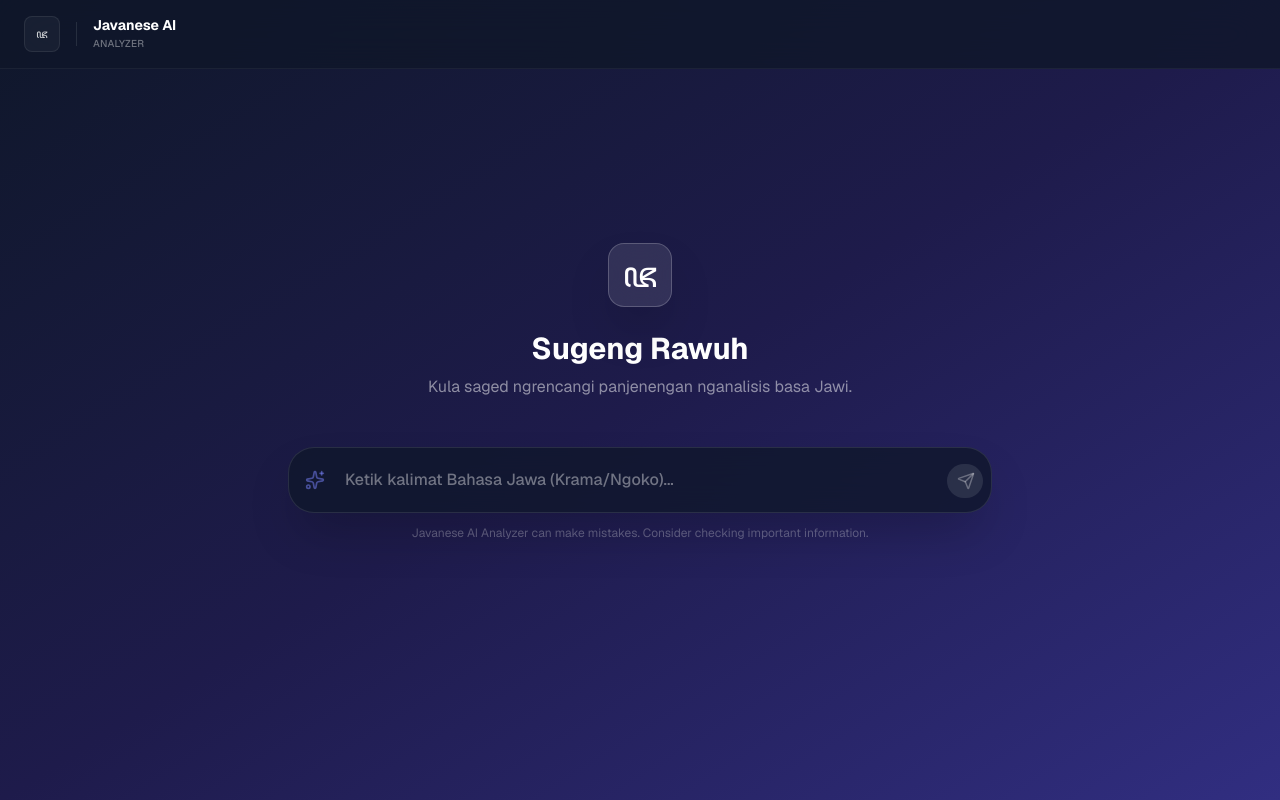
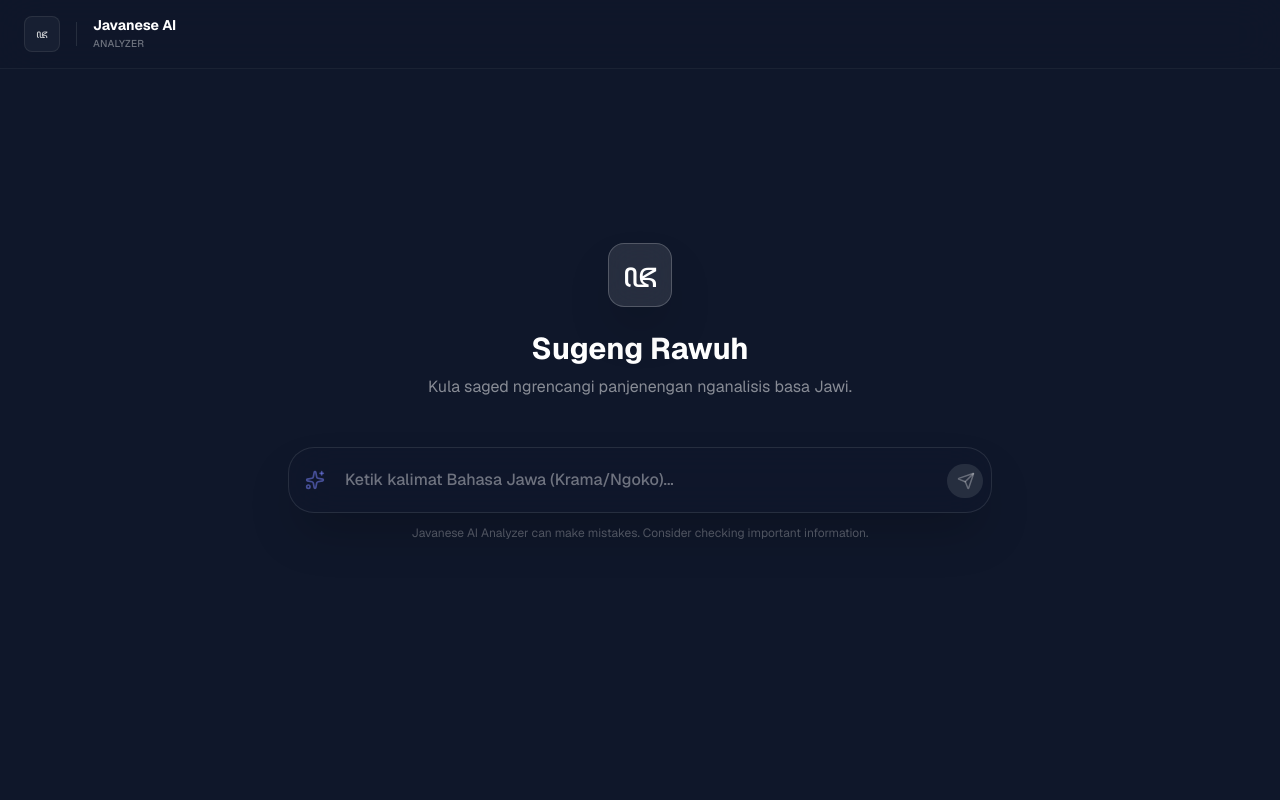
Before and after one commit to LearnWithSuryaa/analyzer-app, a Next.js app: page /analyze in a window 1280 px wide. Built offline with nearby package versions, Linux system fonts and the light colour scheme.

Commit message:
chore: Refine documentation and conform UI
- analyzer.ts: Translate inline docs to Indonesian
- types.ts: Add Indonesian documentation for types
- analyze/page.tsx: Align background style with Landing Page

```diff
--- a/app/analyze/page.tsx
+++ b/app/analyze/page.tsx
@@ -90,7 +90,13 @@ function AnalyzeContent() {
   };
 
   return (
-    <div className="flex flex-col h-screen overflow-hidden bg-gradient-to-br from-[#0f172a] via-[#1e1b4b] to-[#312e81] relative">
+    <div className="flex flex-col h-screen overflow-hidden bg-[#0f172a] relative">
+      {/* Dynamic Background from Landing Page */}
+      <div className="fixed inset-0 -z-10 overflow-hidden pointer-events-none">
+        <div className="absolute top-[-10%] left-[-10%] w-[50%] h-[50%] bg-indigo-600/20 rounded-full blur-[120px] animate-pulse" />
+        <div className="absolute bottom-[-10%] right-[-10%] w-[50%] h-[50%] bg-purple-600/20 rounded-full blur-[120px] animate-pulse delay-1000" />
+        <div className="absolute top-[40%] left-[50%] -translate-x-1/2 w-[60%] h-[40%] bg-blue-600/10 rounded-full blur-[120px]" />
+      </div>
       {/* Header handled by Global Navbar component (Contextual) */}
 
       {/* Chat Area */}
--- a/lib/analyzer.ts
+++ b/lib/analyzer.ts
@@ -7,7 +7,7 @@ import {
   SemanticError,
 } from "./types";
 
-// === LOAD VOCABULARY ===
+// === MEMUAT KOSAKATA ===
 
 const SEMANTIC_MAP: Record<string, string> = {};
 const MEANING_MAP: Record<string, string> = {};
@@ -40,20 +40,20 @@ groups.forEach(([key, tag]) => {
   });
 
   if (words.length > 0) {
-    // Escape special characters just in case
+    // Escape karakter khusus sebagai antisipasi regex
     const escapedWords = words.map((w) =>
       w.replace(/[.*+?^${}()|[\]\\]/g, "\\$&")
     );
-    // Sort by length desc
+    // Urutkan berdasarkan panjang (terpanjang dulu) agar match lebih akurat
     escapedWords.sort((a, b) => b.length - a.length);
 
-    // Create regex for exact match
+    // Buat regex untuk pencocokan eksak
     const pattern = `^(${escapedWords.join("|")})$`;
     PATTERNS.push({ regex: new RegExp(pattern, "i"), tag });
   }
 });
 
-// === HELPER FUNCTIONS ===
+// === FUNGSI PEMBANTU ===
 
 function getTokenKeterangan(tokenType: TokenType, tokenValue: string): string {
   const level = SEMANTIC_MAP[tokenValue];
@@ -72,14 +72,14 @@ function getTokenKeterangan(tokenType: TokenType, tokenValue: string): string {
     return "konjungsi";
   }
 
-  // Create a default if exists in MEANING_MAP
+  // Gunakan default jika ada di MEANING_MAP
   if (MEANING_MAP[tokenValue]) {
     return MEANING_MAP[tokenValue];
   }
   return "";
 }
 
-// levenshtein distance
+// Menghitung jarak Levenshtein (untuk koreksi typo)
 function levenshteinDistance(a: string, b: string): number {
   const matrix = [];
 
@@ -130,11 +130,11 @@ export function tokenize(text: string): Token[] {
       }
     }
     if (!matched) {
-      // Find closest match
+      // Cari kata yang paling mirip (fuzzy match)
       let closestWord = "";
       let minDistance = Infinity;
 
-      // Only fuzzy match if word length is reasonable to avoid noise
+      // Hanya lakukan fuzzy match jika panjang kata wajar untuk menghindari noise
       if (word.length > 2) {
         for (const dictWord of ALL_WORDS) {
           const dist = levenshteinDistance(word, dictWord);
@@ -145,8 +145,8 @@ export function tokenize(text: string): Token[] {
         }
       }
 
-      // Threshold: distance must be small relative to word length
-      // e.g. distance <= 2 for words > 3 chars
+      // Batas toleransi: jarak harus kecil relatif terhadap panjang kata
+      // cth: jarak <= 1 untuk kata pendek, <= 2 untuk kata panjang
       const threshold = word.length <= 4 ? 1 : 2;
 
       if (minDistance <= threshold) {
@@ -159,7 +159,7 @@ export function tokenize(text: string): Token[] {
   return tokens;
 }
 
-// === PARSER ===
+// === PARSER (PENGURAI SINTAKSIS) ===
 
 class Parser {
   tokens: Token[];
@@ -197,7 +197,7 @@ class Parser {
     return target < this.tokens.length ? this.tokens[target] : null;
   }
 
-  // S -> Clause (KONJUNGTIF Clause)*
+  // S -> Klausa (KONJUNGTIF Klausa)*
   parse_S(): ParseNode {
     this.logTrace("S", "Clause");
     const nodeS: ParseNode = { type: "S", children: [] };
@@ -216,7 +216,7 @@ class Parser {
     return nodeS;
   }
 
-  // Clause -> NP VP
+  // Clause -> NP VP (Klausa -> Frasa Nomina + Frasa Verba)
   parse_Clause(): ParseNode {
     this.logTrace("Clause", "NP VP");
     const nodeClause: ParseNode = { type: "CLAUSE", children: [] };
@@ -278,12 +278,6 @@ class Parser {
             const tNext = this.currentToken;
             this.eat(tNext.type);
             nodeNP.value += ` ${tk.value} ${tNext.value}`;
-            // We don't add children for compound parts in the original python code logic fully,
-            // but let's stick to the structure:
-            // "children" usage in python was partial.
-            // I will simply skip adding detailed compound children to keep consistent with Python logic
-            // explicitly used for derivation in Python which seemed to rely on `value`.
-            // But wait, the generate_leftmost_derivation uses children if present.
           } else {
             throw new Error(
               `Kesalahan Sintaksis: Diharapkan Kata Benda setelah '${tk.value}'`
@@ -382,7 +376,7 @@ class Parser {
   }
 }
 
-// === DERIVATION GENERATOR ===
+// === GENERATOR DERIVASI (RIWAYAT PENURUNAN) ===
 
 function generateLeftmostDerivation(treeRoot: ParseNode): string[] {
   const steps: string[] = [];
@@ -392,7 +386,7 @@ function generateLeftmostDerivation(treeRoot: ParseNode): string[] {
     if (["S", "CLAUSE", "NP", "VP", "PP"].includes(node.type)) {
       return node.type;
     }
-    return node.type; // Pre-Terminal
+    return node.type; // Pre-Terminal (Kata Asli)
   }
 
   function getFullString(list: (ParseNode | string)[]): string {
@@ -435,12 +429,12 @@ function generateLeftmostDerivation(treeRoot: ParseNode): string[] {
         ["S", "CLAUSE", "NP", "VP", "PP"].includes(candidateNode.type) ||
         (candidateNode.children && candidateNode.children.length > 0)
       ) {
-        // Expand children
+        // Ekspansi anak node
         const newNodes = candidateNode.children || [];
-        // Splice
+        // Sisipkan kembali ke string saat ini
         currentString.splice(candidateIdx, 1, ...newNodes);
       } else {
-        // Pre-Terminal with no children, expand to value
+        // Pre-Terminal tanpa anak, ekspansi ke nilai katanya (kata dasar)
         const word = candidateNode.value || "";
         currentString[candidateIdx] = word;
       }
@@ -453,7 +447,7 @@ function generateLeftmostDerivation(treeRoot: ParseNode): string[] {
   return steps;
 }
 
-// === SEMANTIC VALIDATOR ===
+// === VALIDATOR SEMANTIK (UNGGAH-UNGGUH) ===
 
 function validateClause(clauseNode: ParseNode): {
   isValid: boolean;
@@ -486,7 +480,7 @@ function validateClause(clauseNode: ParseNode): {
 
   const verbWord = (nodeV.value || "").toLowerCase();
 
-  // Check categories
+  // Cek kategori unggah-ungguh
   const subjCat = SEMANTIC_MAP[subjectWord];
   const verbCat = SEMANTIC_MAP[verbWord];
 
@@ -570,7 +564,7 @@ function validateSemantics(tree: ParseNode): {
   return { isValid: allValid, reasons: messages, corrections, allErrors };
 }
 
-// === MAIN ANALYZER ===
+// === ANALISIS UTAMA (MAIN) ===
 
 export function analyzeSentence(text: string): AnalysisResult {
   const tokens = tokenize(text);
--- a/lib/types.ts
+++ b/lib/types.ts
@@ -1,3 +1,4 @@
+// Tipe Token yang dikenali oleh Parser
 export type TokenType =
   | "SUBJEK"
   | "PREDIKAT"
@@ -22,6 +23,7 @@ export interface ParseNode {
   children?: ParseNode[];
 }
 
+// Struktur error untuk validasi unggah-ungguh
 export interface SemanticError {
   token: string;
   masalah: string;
@@ -30,6 +32,7 @@ export interface SemanticError {
   suggestion?: string;
 }
 
+// Hasil analisis lengkap (Sintaksis & Semantik)
 export interface AnalysisResult {
   tokens: { token: string; label: string; keterangan?: string }[];
   analisis: {
```
